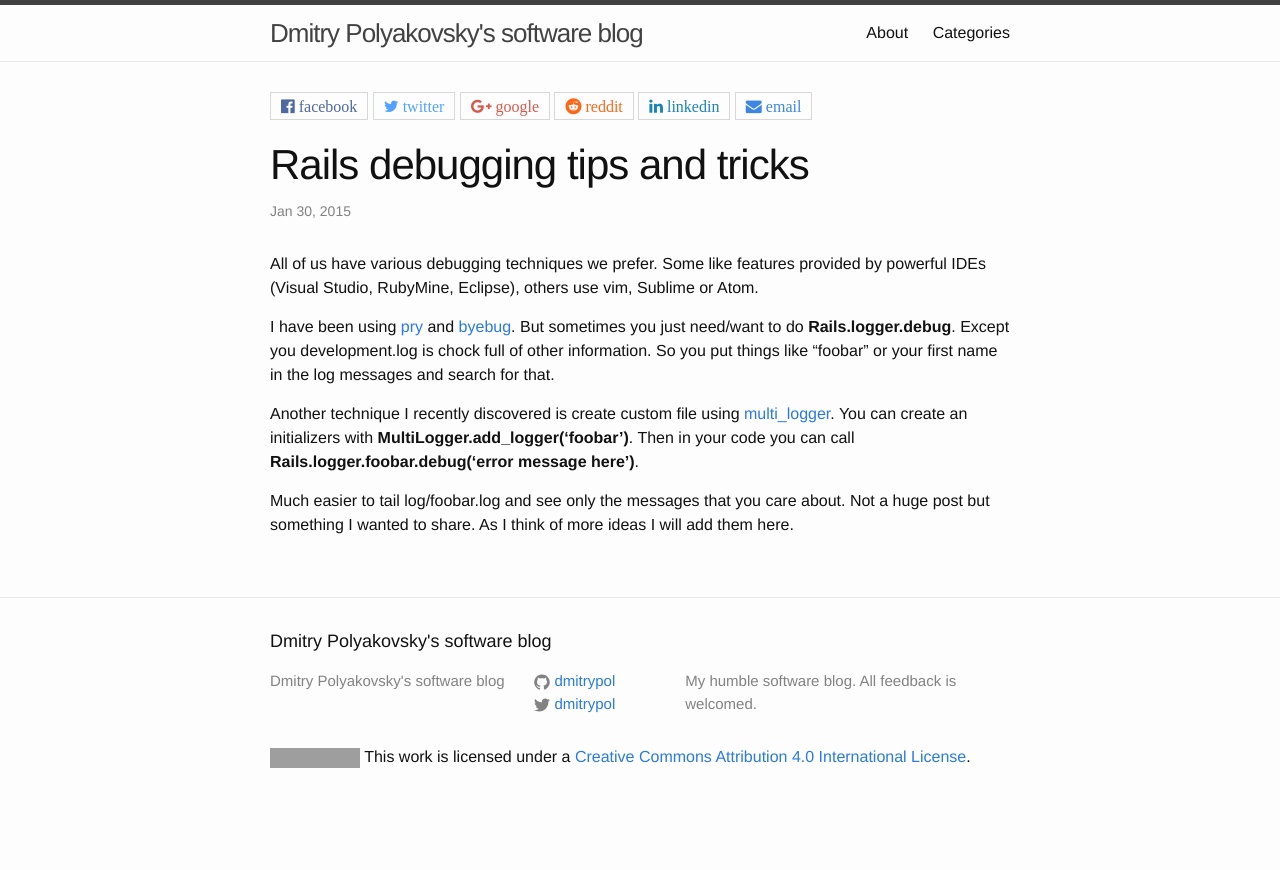
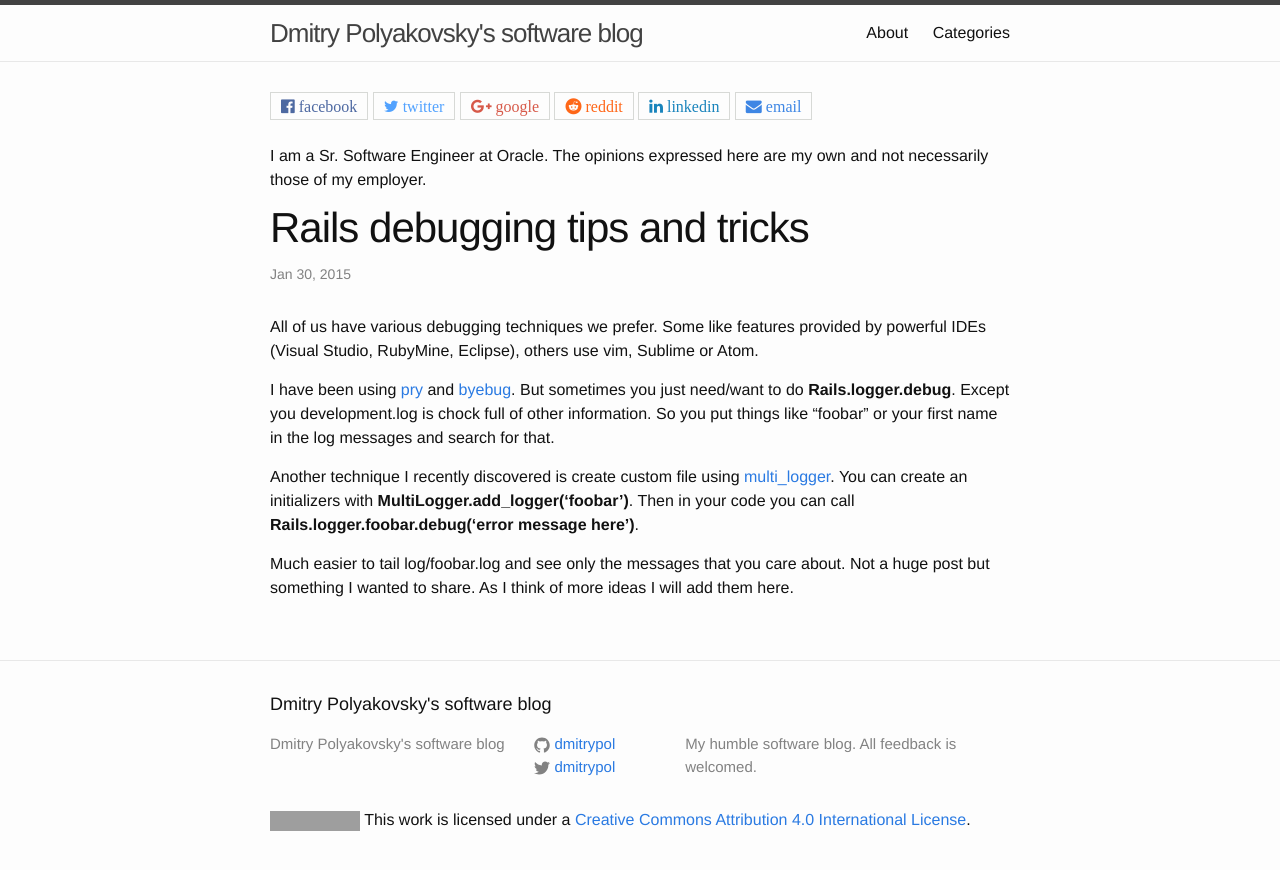
Before and after one commit to dmitrypol/dmitrypol.github.io, a Jekyll site: the page built from _posts/2015-01-30-debug-tips.md, in a window 1280 px wide. Shown: the top 870 px of the page. Built offline with Jekyll 4.4.1, drawn with Linux system fonts in a browser that asks for light colours; nearby versions of some CDN libraries; comment, search, counter and statistics services are not loaded; grey boxes are pictures that could not be loaded.

Commit message:
updated disclaimer and gems
Signed-off-by: Dmitry Polyakovsky <dmitrypol@gmail.com>

```diff
--- a/_includes/share.html
+++ b/_includes/share.html
@@ -26,3 +26,5 @@ https://superdevresources.com/share-buttons-jekyll/
 
 </div>
 <br>
+
+<h4>I am a Sr. Software Engineer at Oracle.  The opinions expressed here are my own and not necessarily those of my employer.</h4>
```
Also changed, not shown: Gemfile.lock.
